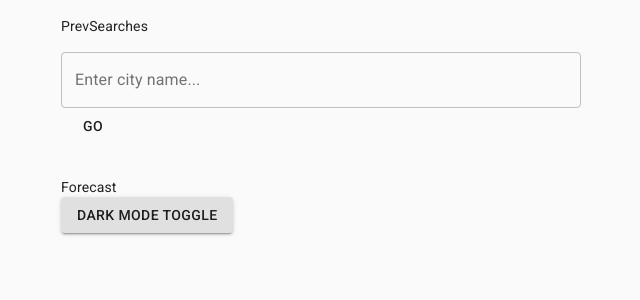
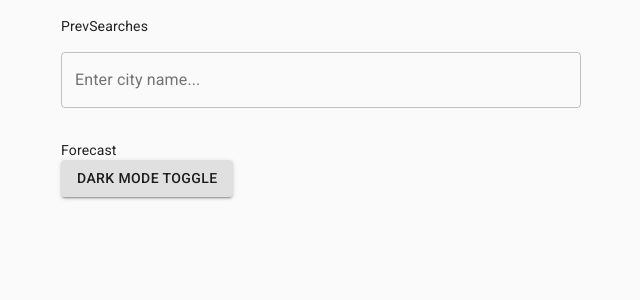
Before and after one commit to aserantes/forecast, a React (Create React App) app in the folder client/: page / in a window 1280 px wide. Shown: the top 300 px of the page, without its empty margins (319-959 px from the left). Built offline with nearby package versions, Linux system fonts and the light colour scheme.

Commit message:
implemented debounce hook. autosearch works!

```diff
--- a/client/src/components/Input.js
+++ b/client/src/components/Input.js
@@ -1,13 +1,14 @@
 import React, { useEffect } from 'react';
 import { connect } from 'react-redux';
-import { TextField, Grid, Button } from '@material-ui/core';
+import { TextField, Grid } from '@material-ui/core';
+import { useDebouncedEffect } from '../hooks/useDebouncedEffect';
 import { setInputValue } from '../redux/ui';
 import { setCityNameToSearch, reset } from '../redux/cities';
 import InputResults from './InputResults';
 import PrevSearches from './PrevSearches';
 
 function Input(props) {
-  const { setInputValue, setCityNameToSearch, reset, matches, inputValue, cityNameToSearch } = props;
+  const { setInputValue, setCityNameToSearch, reset, matches, inputValue } = props;
 
   useEffect(() => {
     if (!inputValue && matches.length) {
@@ -15,12 +16,15 @@ function Input(props) {
     }
   }, [inputValue, matches, reset]);
 
-  const handleSubmit = (e) => {
-    e.preventDefault();
-    if (inputValue !== cityNameToSearch) {
-      setCityNameToSearch(inputValue);
-    }
-  };
+  useDebouncedEffect(
+    () => {
+      if (inputValue.length > 2) {
+        setCityNameToSearch(inputValue);
+      }
+    },
+    500,
+    [inputValue]
+  );
 
   const handleChange = (e) => {
     const { value } = e.target;
@@ -41,9 +45,6 @@ function Input(props) {
             fullWidth
             onChange={handleChange}
           />
-          <Button type='submit' onClick={handleSubmit}>
-            GO
-          </Button>
         </form>
       </Grid>
       <Grid item xs={12}>
@@ -55,7 +56,6 @@ function Input(props) {
 
 const mapStateToProps = ({ ui, cities }) => ({
   inputValue: ui.inputValue,
-  cityNameToSearch: cities.cityNameToSearch,
   matches: cities.matches,
   pending: cities.pending
 });
--- /dev/null
+++ b/client/src/hooks/useDebouncedEffect.js
@@ -0,0 +1,21 @@
+import { useEffect, useRef } from 'react';
+
+export function useDebouncedEffect(callback, delay, deps = []) {
+  const firstUpdate = useRef(true);
+  useEffect(() => {
+    if (firstUpdate.current) {
+      firstUpdate.current = false;
+      return undefined;
+    }
+    const handler = setTimeout(() => {
+      callback();
+    }, delay);
+
+    return () => {
+      clearTimeout(handler);
+    };
+    // eslint-disable-next-line react-hooks/exhaustive-deps
+  }, [delay, callback, ...deps]);
+}
+
+export default useDebouncedEffect;
```
